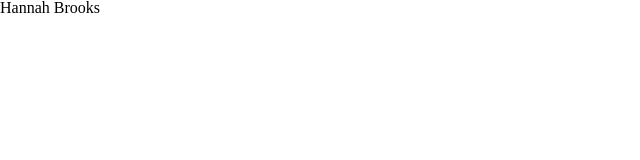
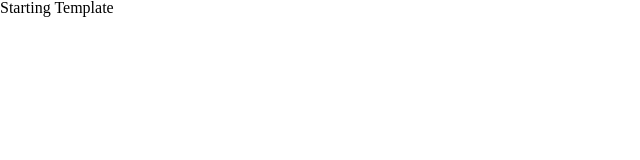
Before and after one commit to greenhornet79/responsive-template, a plain HTML site: page index.html in a window 1280 px wide. Shown: the full height of the page, 0-640 px from the left. Drawn offline with nearby package versions, Linux system fonts and the light colour scheme; files that its build step writes are made by us from their sources.

Commit message:
Change title text

```diff
--- a/index.html
+++ b/index.html
@@ -6,7 +6,7 @@
     <head>
         <meta charset="utf-8">
         <meta http-equiv="X-UA-Compatible" content="IE=edge,chrome=1">
-        <title>Hannah Brooks</title>
+        <title>Starting Template</title>
         <meta name="description" content="">
         <meta name="viewport" content="width=device-width">
 
@@ -19,7 +19,7 @@
     </head>
     <body>
 
-        <h1>Hannah Brooks</h1>
+        <h1>Starting Template</h1>
 
 
 
```
